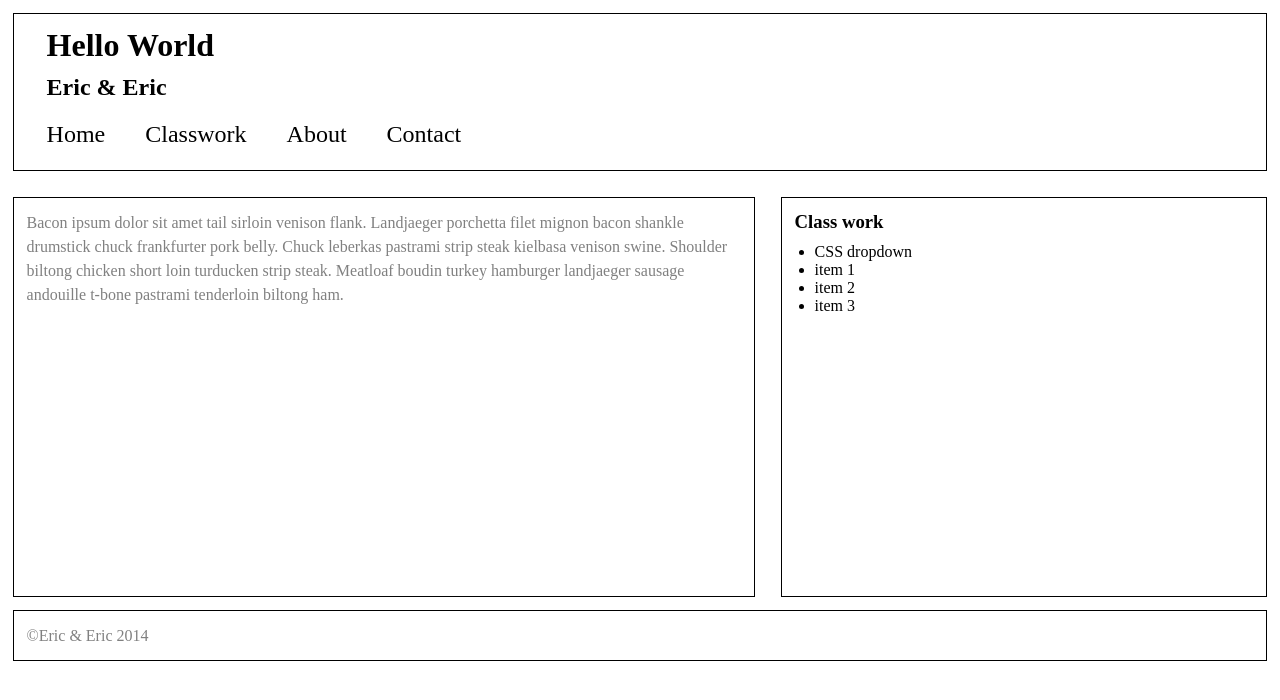
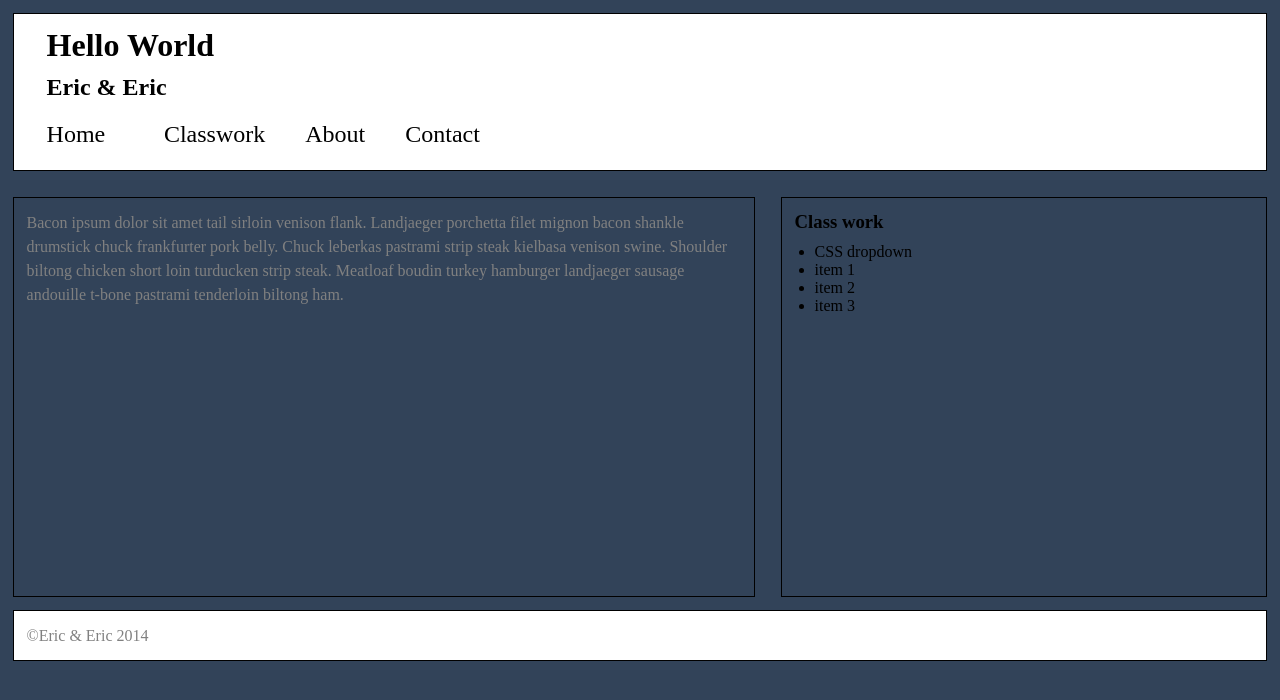
Before and after one commit to bilbo-swaggins/web130, a plain HTML site: page index.html in a window 1280 px wide. Drawn offline with nearby package versions, Linux system fonts and the light colour scheme.

Commit message:
font awesome

```diff
--- a/css/boilerplate.less
+++ b/css/boilerplate.less
@@ -26,7 +26,7 @@
 body{
   font-size:100%;
   position:relative;
-  background-color:@background;
+  background-color:@main;
   font:sans-serif;
 }
 
--- a/index.html
+++ b/index.html
@@ -4,6 +4,7 @@
     <meta charset="UTF-8">
     <link rel="stylesheet/less" type="text/css" href="css/styles.less" >
     <script src="//cdnjs.cloudflare.com/ajax/libs/less.js/1.7.3/less.min.js" type="text/javascript"></script>
+    <link href="//maxcdn.bootstrapcdn.com/font-awesome/4.1.0/css/font-awesome.min.css" rel="stylesheet">
   </head>
   <body>
     <header>
@@ -15,7 +16,7 @@
 						<li><a  class="firstNav" href="index.html">Home</a>
 
             </li>
-						<li><a href="#">Classwork</a>
+						<li><a href="#" class="fa-caret-down">Classwork</a>
               <ul>
                 <li><a href="classwork/01-css-dropdown/">Css Dropdown</a><li>
                 <li><a href="classwork/02-Less/ex1">Less</a><li>
```
